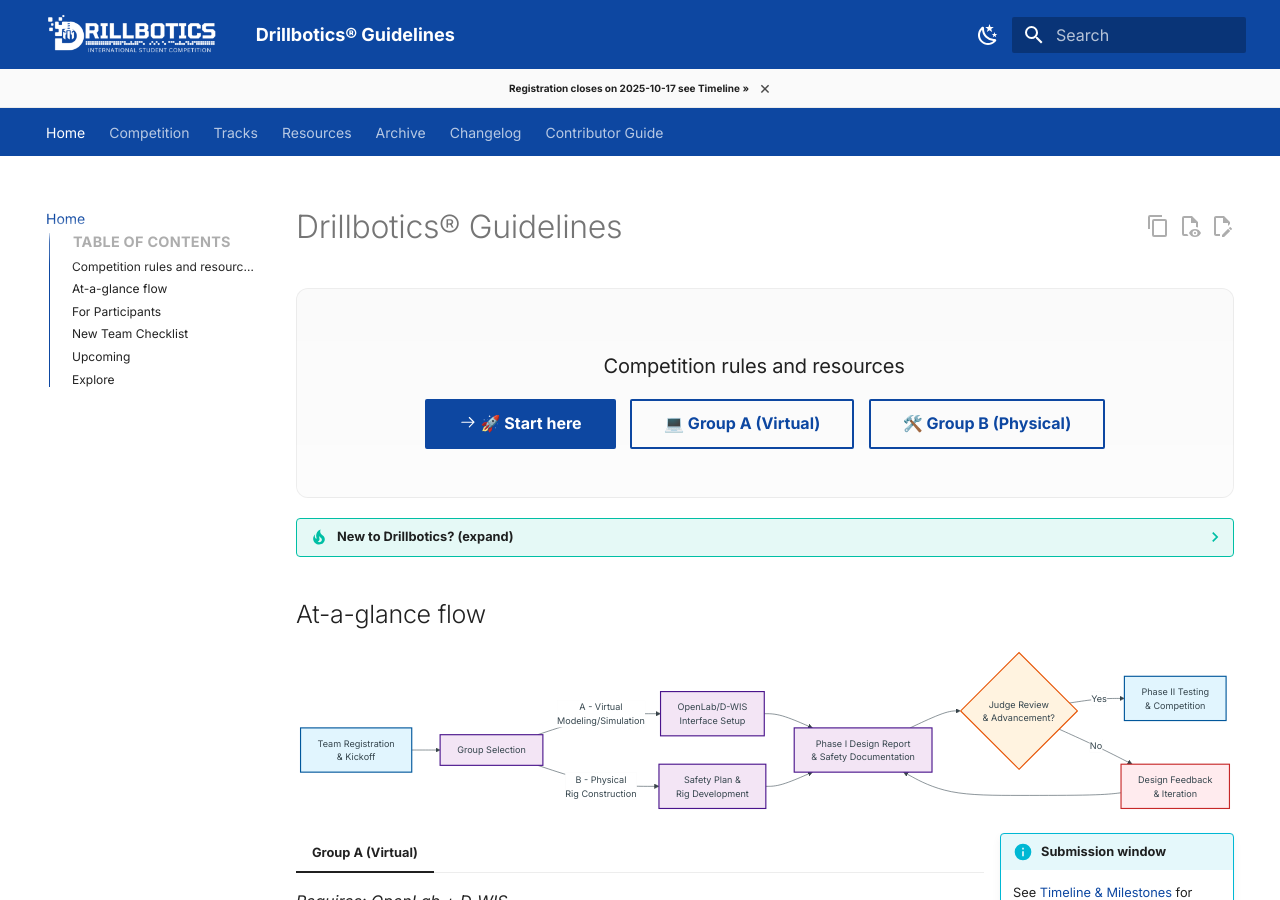
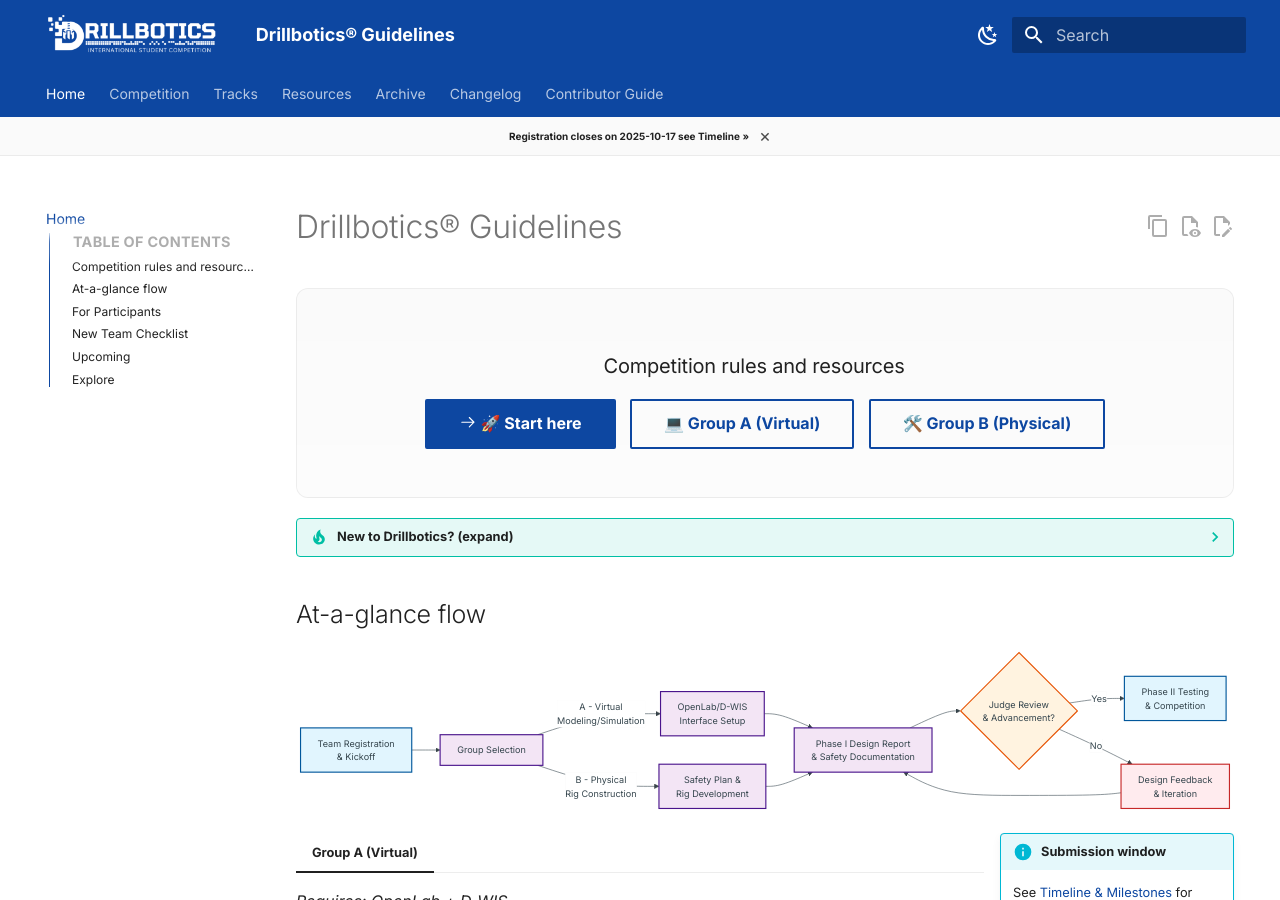
Before and after one commit to Open-Source-Drilling-Community/drillbotics-guidelines, an MkDocs documentation site: the page built from docs/index.md, in a window 1280 px wide and 900 px high. Built offline with MkDocs 1.6.1 and Material for MkDocs 9.7.7, drawn with Linux system fonts in a browser that asks for light colours; comment, search, counter and statistics services are not loaded; the version menu is left out.

Commit message:
🔧 chore(docs): enhance mkdocs navigation and configure tags plugin
- add navigation tabs and sticky tabs for improved UI experience
- configure tags plugin to use a specific tags file for better tag management

```diff
--- a/mkdocs.yml
+++ b/mkdocs.yml
@@ -22,6 +22,8 @@ theme:
     - navigation.top
     - navigation.instant
     - navigation.instant.progress
+    - navigation.tabs
+    - navigation.tabs.sticky
     - toc.integrate
     - content.action.edit
     - content.code.copy
@@ -72,7 +74,8 @@ extra:
 
 plugins:
   - search
-  - tags
+  - tags:
+      tags_file: tags.md
   - git-revision-date-localized:
       fallback_to_build_date: true
   - glightbox
```
